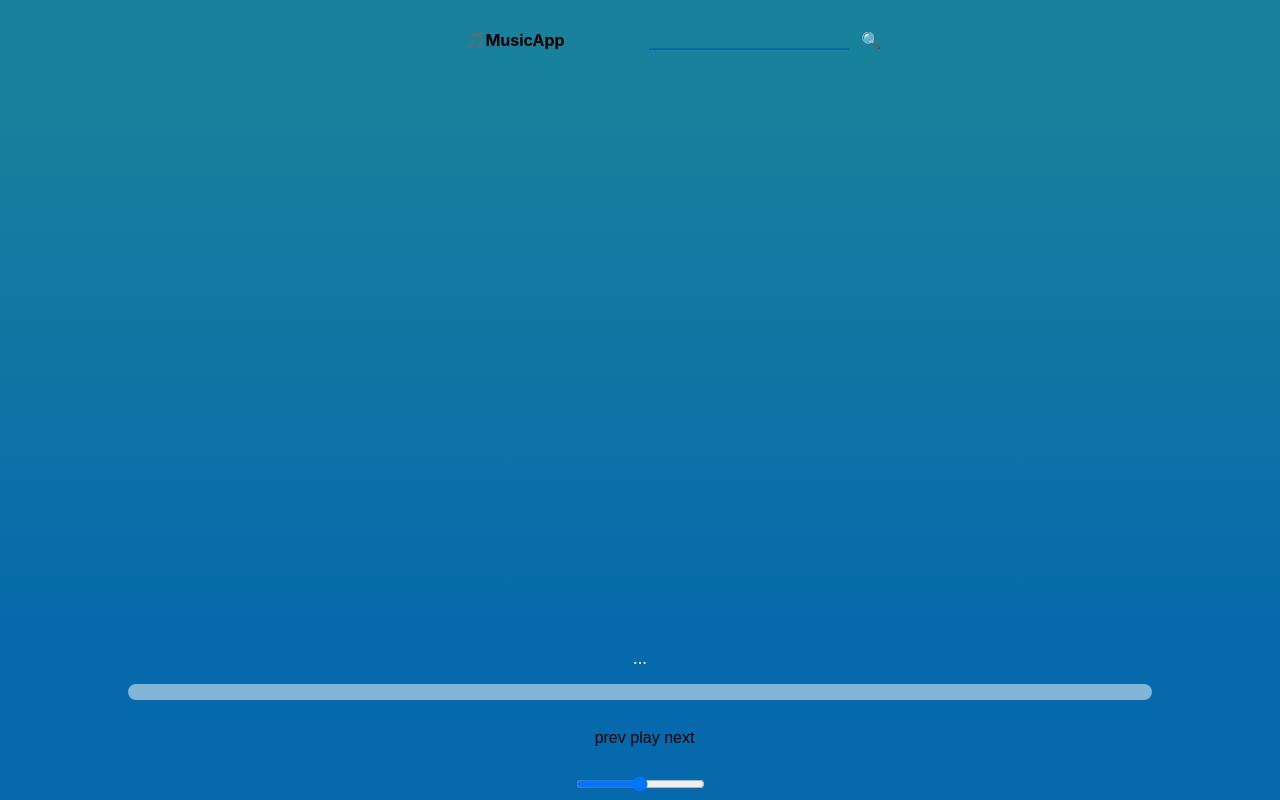
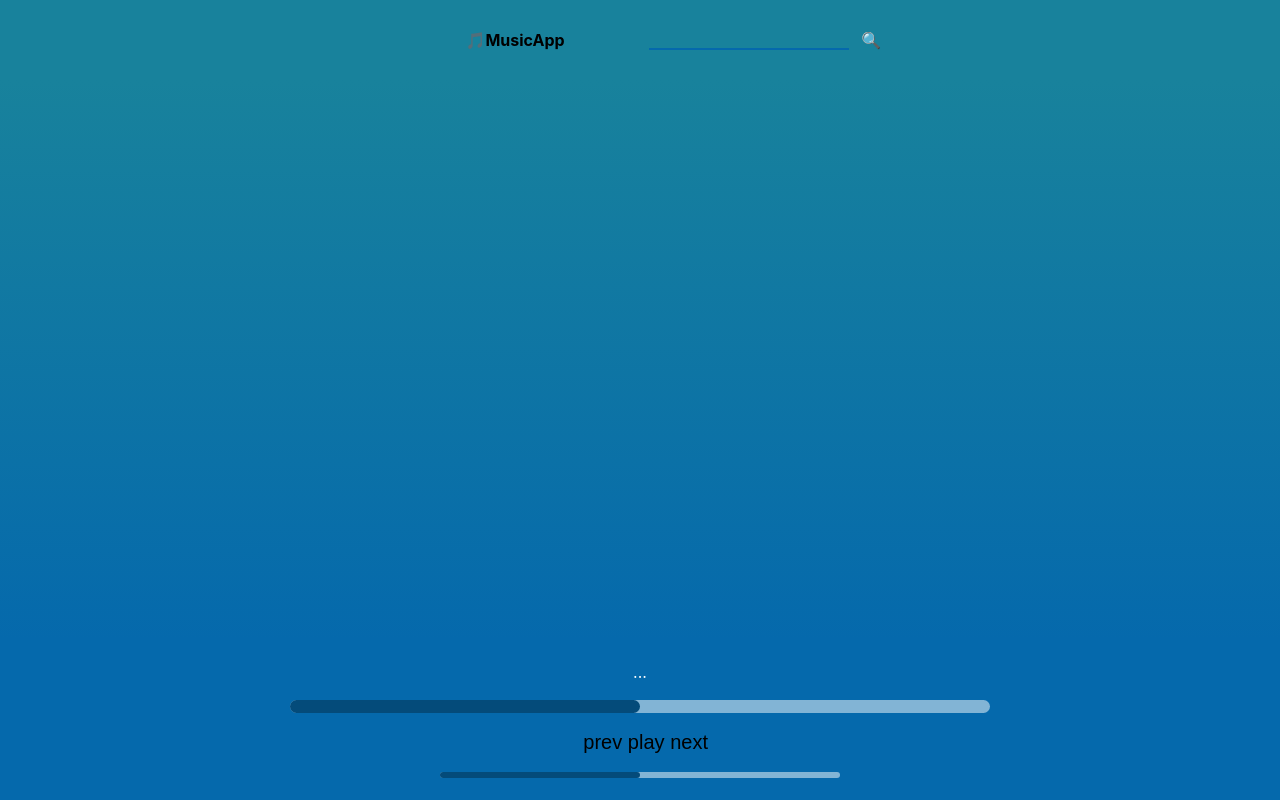
Before and after one commit to PatrykBuniX/MusicApp, a React (Create React App) app: page / in a window 1280 px wide. Built offline with nearby package versions, Linux system fonts and the light colour scheme.

Commit message:
add volume changing bar

```diff
--- a/src/components/Player.js
+++ b/src/components/Player.js
@@ -13,6 +13,7 @@ const PlayerWrapper = styled.div`
   align-items: center;
   position: fixed;
   bottom: 0;
+  padding: 1% 0;
 `;
 
 const Canvas = styled.canvas`
@@ -30,6 +31,7 @@ const ProgressBar = styled.div`
   border-radius: 50px;
   background: hsla(244, 0%, 100%, 0.5);
   width: 80%;
+  max-width: 700px;
   display: flex;
   cursor: pointer;
   transition: transform 0.2s cubic-bezier(0.14, 1.35, 0.54, 1.95);
@@ -41,12 +43,12 @@ const ProgressBar = styled.div`
 const Progress = styled.div`
   border-radius: 50px;
   background: #044b7a;
-  flex-basis: 0%;
+  flex-basis: 50%;
 `;
 
 const Buttons = styled.div`
   display: flex;
-  margin: 1% 0;
+  font-size: 1.25em;
 `;
 
 const Button = styled.button`
@@ -78,8 +80,25 @@ const CurrentTrack = styled.p`
   font-size: 1em;
 `;
 
-const Volume = styled.input`
-  /* flex: 1; */
+const VolumeBar = styled.div`
+  height: 5%;
+  min-height: 5px;
+  border-radius: 50px;
+  background: hsla(244, 0%, 100%, 0.5);
+  width: 60%;
+  max-width: 400px;
+  display: flex;
+  cursor: pointer;
+  transition: transform 0.2s cubic-bezier(0.14, 1.35, 0.54, 1.95);
+
+  &:hover {
+    transform: scale(1.05);
+  }
+`;
+const Volume = styled.div`
+  border-radius: 50px;
+  background: #044b7a;
+  flex-basis: 50%;
 `;
 
 const Player = props => {
@@ -91,6 +110,8 @@ const Player = props => {
   const ctx = useRef(null);
   const progressRef = useRef(null);
   const progressBarRef = useRef(null);
+  const volumeRef = useRef(null);
+  const volumeBarRef = useRef(null);
 
   const WIDTH = 1000;
   const HEIGHT = 1000;
@@ -105,6 +126,10 @@ const Player = props => {
       props.togglePlay(true);
     }
   };
+
+  useEffect(() => {
+    audio.current.volume = 0.5;
+  }, []);
 
   //check the isPlaying flag and play/pause audio
   useEffect(() => {
@@ -121,7 +146,7 @@ const Player = props => {
     canvas.current.height = HEIGHT;
   }, [WIDTH, HEIGHT]);
 
-  const getAudio = async () => {
+  const getAudioData = async () => {
     if (!audio.current.captureStream) return;
     const stream = audio.current.captureStream();
     const audioCtx = new (window.AudioContext || window.webkitAudioContext)();
@@ -176,16 +201,25 @@ const Player = props => {
   const handleProgressChange = e => {
     e.persist();
     if (!audio.current.currentTime) return;
-    const width = progressBarRef.current.offsetWidth;
-    const percent = (e.pageX - progressBarRef.current.offsetLeft) / width;
+    const { width, left } = progressBarRef.current.getBoundingClientRect();
+    const percent = (e.pageX - left) / width;
     audio.current.currentTime = percent * audio.current.duration;
+  };
+
+  const handleVolumeChange = e => {
+    e.persist();
+    const { width, left } = volumeBarRef.current.getBoundingClientRect();
+    const percent = (e.pageX - left) / width;
+    console.log(percent);
+    audio.current.volume = percent;
+    volumeRef.current.style.flexBasis = `${percent * 100}%`;
   };
 
   return (
     <PlayerWrapper>
       <audio
         onTimeUpdate={handleProgress}
-        onCanPlayThrough={getAudio}
+        onCanPlayThrough={getAudioData}
         crossOrigin="anonymous"
         onEnded={playNext}
         ref={audio}
@@ -207,7 +241,9 @@ const Player = props => {
         </Button>
         <Button onClick={playNext}>next</Button>
       </Buttons>
-      <Volume type="range" />
+      <VolumeBar ref={volumeBarRef} onClick={handleVolumeChange}>
+        <Volume ref={volumeRef}></Volume>
+      </VolumeBar>
     </PlayerWrapper>
   );
 };
--- a/src/components/SongsList.js
+++ b/src/components/SongsList.js
@@ -1,4 +1,4 @@
-import React from "react";
+import React, { useEffect } from "react";
 import { connect } from "react-redux";
 import { fetchMoreSongs } from "../redux/actions/songsActions";
 import { setTrackIndex, togglePlay } from "../redux/actions/playerActions";
@@ -30,12 +30,13 @@ const ListItem = styled.li`
   max-width: 500px;
   height: 15%;
   max-height: 70px;
-  background: hsla(244, 0%, 100%, 0.25);
+  background: hsla(0, 0%, 100%, 0.25);
   border-bottom: 4px solid black;
   display: flex;
   justify-content: space-between;
   cursor: pointer;
-  transition: transform 0.2s cubic-bezier(0.14, 1.35, 0.54, 1.95);
+  transition: transform 0.2s cubic-bezier(0.14, 1.35, 0.54, 1.95),
+    background 0.2s ease-in-out;
 
   &:hover {
     transform: scale(1.05);
@@ -79,6 +80,12 @@ const SongsList = props => {
 
   const { songs, lastQuery } = props.state.songs;
 
+  const checkActive = index => {
+    return Number(index) === props.state.player.trackIndex
+      ? { background: "hsla(0, 100%, 100%, 0.5)", transform: "scale(1.05)" }
+      : null;
+  };
+
   return (
     <Wrapper>
       {
@@ -86,7 +93,12 @@ const SongsList = props => {
           {songs &&
             songs.map((song, i) => {
               return (
-                <ListItem data-index={i} onClick={e => handleClick(e)} key={i}>
+                <ListItem
+                  style={checkActive(i)}
+                  data-index={i}
+                  onClick={e => handleClick(e)}
+                  key={i}
+                >
                   <div>
                     <Title>{song.title_short}</Title>
                     <Artist>{song.artist.name}</Artist>
```
